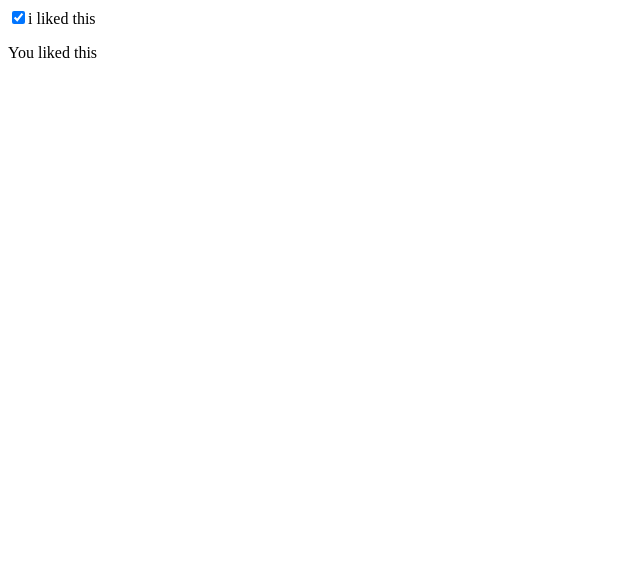
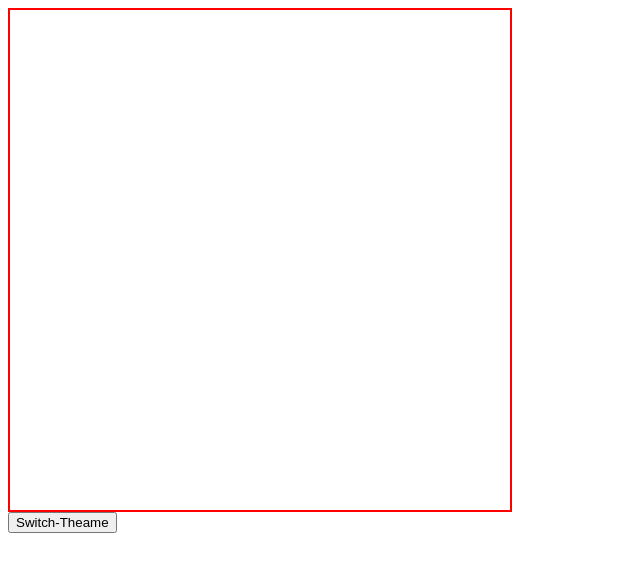
Before and after one commit to Viswajith2003/MERN, a React (Vite) app in the folder React/Beginner/Week1/week1/: page / in a window 1280 px wide. Shown: the top 572 px of the page, without its empty margins (0-640 px from the left). Built offline with nearby package versions, Linux system fonts and the light colour scheme.

Commit message:
setTheame success

```diff
--- a/React/Beginner/Week1/week1/src/App.css
+++ b/React/Beginner/Week1/week1/src/App.css
@@ -0,0 +1,5 @@
+.changeingBg {
+  width: 500px;
+  height: 500px;
+  border-color: aqua;
+}
--- a/React/Beginner/Week1/week1/src/App.jsx
+++ b/React/Beginner/Week1/week1/src/App.jsx
@@ -1,18 +1,25 @@
-import { useState } from 'react'
+import { use, useState } from 'react'
 import './App.css'
 
 function App() {
   // const [count ,setCount]=useState(0)
   // const[text,setText]=useState("")
-  const [liked,setLiked]=useState(true)
+  // const [liked,setLiked]=useState(false)
+  const [theame,setTheame]=useState(true);
 
-  const changeBox=(e)=>
-  {
-    setLiked(e.target.checked);
+  const changeBg=()=>{
+    setTheame(!theame);
   }
 
+  const style=()=>({
+    background: theame ? "white" : "black",
+    border: theame ? "2px solid red" : "2px solid yellow",
+  })
+
+
   return (
-    <div>
+
+    <div >
       {/* <h1>Counter working:{count}</h1>
       <button onClick={()=>{setCount(count+1)}}>Press Here</button> */}
 
@@ -20,8 +27,12 @@ function App() {
       <p>Entered text is:{text}</p>
       <button onClick={()=>{setText("")}}>Reset</button> */}
 
-      <input type="checkbox" checked={liked} onChange={changeBox} />i liked this
-      <p>You {liked ? "liked":"did not liked"} this</p>
+      {/* <input type="checkbox" checked={liked} onChange={e=>setLiked(e.target.checked)} />i liked this
+      <p>You {liked ? "liked":"did not liked"} this</p> */}
+      <div className='changeingBg' style={style()}>
+
+      </div>
+      <button onClick={changeBg}>Switch-Theame</button>
     </div>
   )
 }
```
Also changed, not shown: React/Beginner/Week1/week1/src/components/sample.jsx (added, +9 -0 lines).
